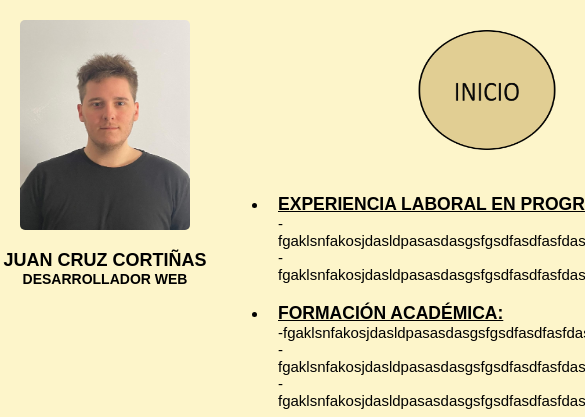
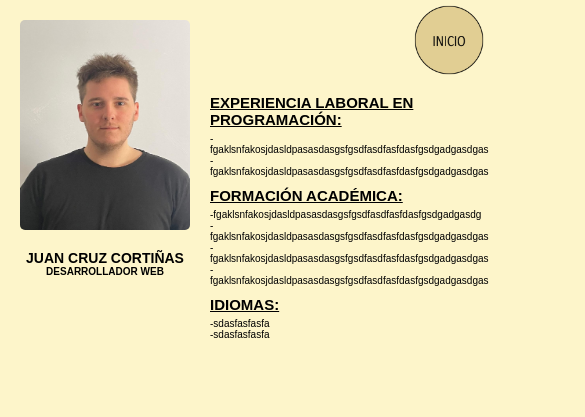
Before and after one commit to Jcruzcorti/CV, a website: page cv.html in a window 390 px wide. Shown: the top 417 px of the page, 585 px wide, since content can reach past the window. Drawn offline with Linux system fonts and the light colour scheme.

Commit message:
Terminamos versión mobile de html cv

```diff
--- a/cv.html
+++ b/cv.html
@@ -46,51 +46,49 @@
 
             <div class="article2__info">
 
-                <ul class="article2__ul">
-
-                    <li class="article2__ul--li">
-                        <H3 class="article2__ul--h3">EXPERIENCIA LABORAL EN PROGRAMACIÓN:</H3>
-                        <p>
+                    <!-- <div class="article2__ul--li">  -->
+                        <H3 class="article2__info--h3">EXPERIENCIA LABORAL EN PROGRAMACIÓN:</H3>
+                        <p class="article2__info--p">
                             -fgaklsnfakosjdasldpasasdasgsfgsdfasdfasfdasfgsdgadgasdgas
 
                         </p>
-                        <p>
+                        <p class="article2__info--p">
                             -fgaklsnfakosjdasldpasasdasgsfgsdfasdfasfdasfgsdgadgasdgas
 
                         </p>
 
-                    </li>
+                    <!-- </div> -->
 
-                    <li class="article2__ul--li">
-                        <H3 class="article2__ul--h3">FORMACIÓN ACADÉMICA:</H3>
-                        <p>
+                    <!-- <div class="article2__ul--li">  -->
+                        <H3 class="article2__info--h3">FORMACIÓN ACADÉMICA:</H3>
+                        <p class="article2__info--p">
                             -fgaklsnfakosjdasldpasasdasgsfgsdfasdfasfdasfgsdgadgasdg
 
                         </p>
-                        <p>
+                        <p class="article2__info--p">
                             -fgaklsnfakosjdasldpasasdasgsfgsdfasdfasfdasfgsdgadgasdgas
 
                         </p>
-                        <p>
+                        <p class="article2__info--p">
                             -fgaklsnfakosjdasldpasasdasgsfgsdfasdfasfdasfgsdgadgasdgas
 
                         </p>
-                        <p>
+                        <p class="article2__info--p">
                             -fgaklsnfakosjdasldpasasdasgsfgsdfasdfasfdasfgsdgadgasdgas
 
                         </p>
 
-                    </li>
+                    <!-- </div> -->
 
-                    <li class="article2__ul--li">
-                        <H3 class="article2__ul--h3">IDIOMAS:</H3>
+                    <!-- <div class="article2__ul--li">  -->
+                        <H3 class="article2__info--h3">IDIOMAS:</H3>
 
-                        <p>-sdasfasfasfa</p>
-                        <p>-sdasfasfasfa</p>
+                        <p class="article2__info--p">-sdasfasfasfa</p>
+                        <p class="article2__info--p "> -sdasfasfasfa</p>
 
-                    </li>
+                    <!-- </div> -->
 
-                </ul>
+
 
             </div>
 
--- a/scss/_cv.scss
+++ b/scss/_cv.scss
@@ -1,4 +1,5 @@
 // Inicio del cv en versión desktop
+
 
 .header2__divheader{
 
@@ -7,11 +8,12 @@
     flex-direction: column;
     justify-content: space-between;
     align-items: center;
-    margin-right: 58px;
+    margin-right: 130px;
         .header2__divheader--imgfoto{
             @include tamaño(380px,450px);
             border-radius: 5px;
             margin:20px;
+
         }
         .header2__divheader--nombre{
             font-size: 30px;
@@ -40,18 +42,19 @@
                 margin-bottom: 20px;
             }
         }
-        .article2__ul{
+        .article2__info{
             display: flex;
             flex-wrap: wrap;
             flex-direction: column;
-            justify-content: space-around;
-            align-content: center;
-            .article2__ul--li{
-                font-size: 30px;
+            justify-content: center;
+            // align-content: center;
+            .article2__info--p{
+                font-size: 25px;
                 padding: 10px;
             }
-            .article2__ul--h3{
+            .article2__info--h3{
                 text-decoration: underline;
+                font-size: 35px;
             }
         }
 
@@ -60,26 +63,8 @@
 }
 
 
-//  Inicio de grid en versión desktop
 
-#grilla{
 
-    display: grid;
-    grid-template-areas:
-    "header section section"
-    "header section section"
-    "footer footer footer";
-    .header{
-        grid-area: header;
-      }
-    .section{
-        grid-area: section;
-      }
-    .footer{
-        grid-area:footer;
-      }
-
-}
 
 // Inicio del cv en versión mobile
 
@@ -88,6 +73,8 @@
 
     .body{
         background-color: #fdf5c8f5;
+        // padding: 20px;
+
      }
 
      .header2__divheader{
@@ -96,16 +83,17 @@
         flex-wrap: wrap;
         flex-direction: column;
         align-content: flex-start;
+        margin-right: 0;
             .header2__divheader--imgfoto{
                 @include tamaño(170px,210px);
-                // margin-left: 20px;
+                margin-left: 20px;
             }
             .header2__divheader--nombre{
-                font-size: 18px;
+                font-size: 14px;
                 // margin-left: 20px;
             }
             .header2__divheader--profesión{
-                font-size: 14px;
+                font-size: 10px;
                 // margin-left: 20px;
             }
 
@@ -117,36 +105,33 @@
         flex-wrap: wrap;
         flex-direction: column;
         justify-content: center;
-        align-items: center;
+        margin-right: 10px;
         .article2__img{
             display: flex;
             flex-wrap: wrap;
             justify-content: right;
             align-content: flex-end;
-            // font-size: 25px;
-            // text-align: center;
-            // margin: 45px 20px 45px 20px;
-            }
-        .article__img{
-            display: flex;
-            flex-wrap: wrap;
-            flex-direction: row;
-            justify-content: center;
+
             .article2__img--article{
                 @include tamaño (80px,80px);
                 margin:0;
             }
-            }
-        .article2__ul{
+        }
+        .article2__info{
             display: flex;
             flex-wrap: wrap;
             flex-direction: column;
             justify-content: flex-start;
-            .article2__ul--li{
+
+            .article2__info--p{
+                font-size: 10px;
+                padding: 0;
+            }
+            .article2__info--h3{
+                text-decoration: underline;
                 font-size: 15px;
-            }
-            .article2__ul--h3{
-                text-decoration: underline;
+                margin-top: 10px;
+                margin-bottom: 5px;
             }
         }
 
@@ -156,15 +141,15 @@
     .footer{
 
         background-color: #e1ce93;
-        // margin-top: 80px;
+        margin-top: 80px;
 
 
     }
 
     .divfooter{
 
-        // padding-top: 30px;
-        // padding-bottom: 30px;
+        padding-top: 30px;
+        padding-bottom: 30px;
         display: flex;
         flex-wrap: wrap;
         flex-direction: row;
@@ -179,14 +164,14 @@
                 align-items: center;
                 .divfooter__fotos--footer{
                     @include tamaño(30px,25px);
-                    // padding-right: 5px;
-                    // padding-left: 5px;
+                    padding-right: 5px;
+                    padding-left: 5px;
 
                 }
 
                 .divfooter__texto--footer{
                     font-size: 15px;
-                    // padding-right: 5px;
+                    padding-right: 5px;
                 }
 
             }
@@ -194,29 +179,4 @@
 
 
     }
-
-    //Inicio de grid en versión mobile
-    #grilla{
-
-        display: grid;
-        grid-template-areas:
-        "header header header"
-        "section section section"
-        "footer footer footer";
-        .header{
-            grid-area: header;
-          }
-        .section{
-            grid-area: section;
-          }
-        .footer{
-            grid-area:footer;
-          }
-
-    }
-
-
-
-
-
 }
--- a/scss/_index.scss
+++ b/scss/_index.scss
@@ -12,6 +12,7 @@
             @include tamaño(380px,450px);
             border-radius: 5px;
             margin:20px;
+
         }
         .header__divheader--nombre{
             font-size: 30px;
@@ -34,7 +35,6 @@
         font-size: 50px;
         margin-top: 30px;
         margin-bottom: 120px;
-        // margin-left: 50px;
         }
     .article__img{
         display: flex;
--- a/scss/style.scss
+++ b/scss/style.scss
@@ -21,6 +21,9 @@
 
  }
 
+
+
+
 @import "index";
 @import "cv";
 @import "portfolio";
```
Also changed, not shown: css/style.css.
